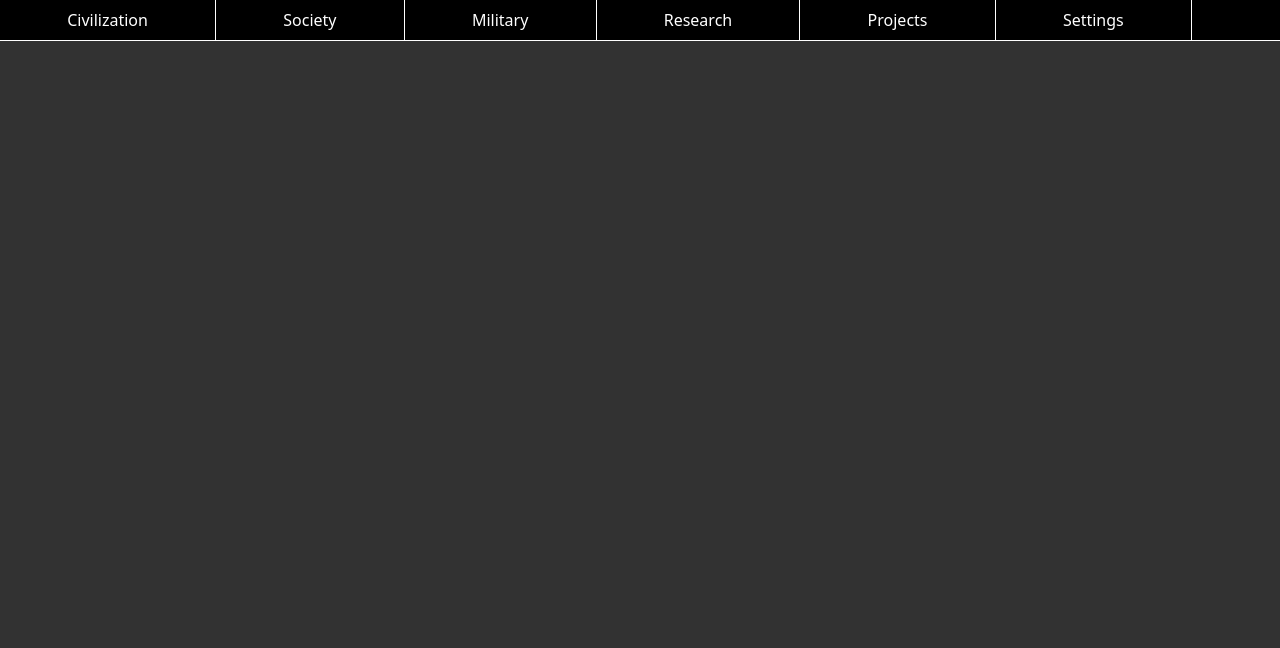
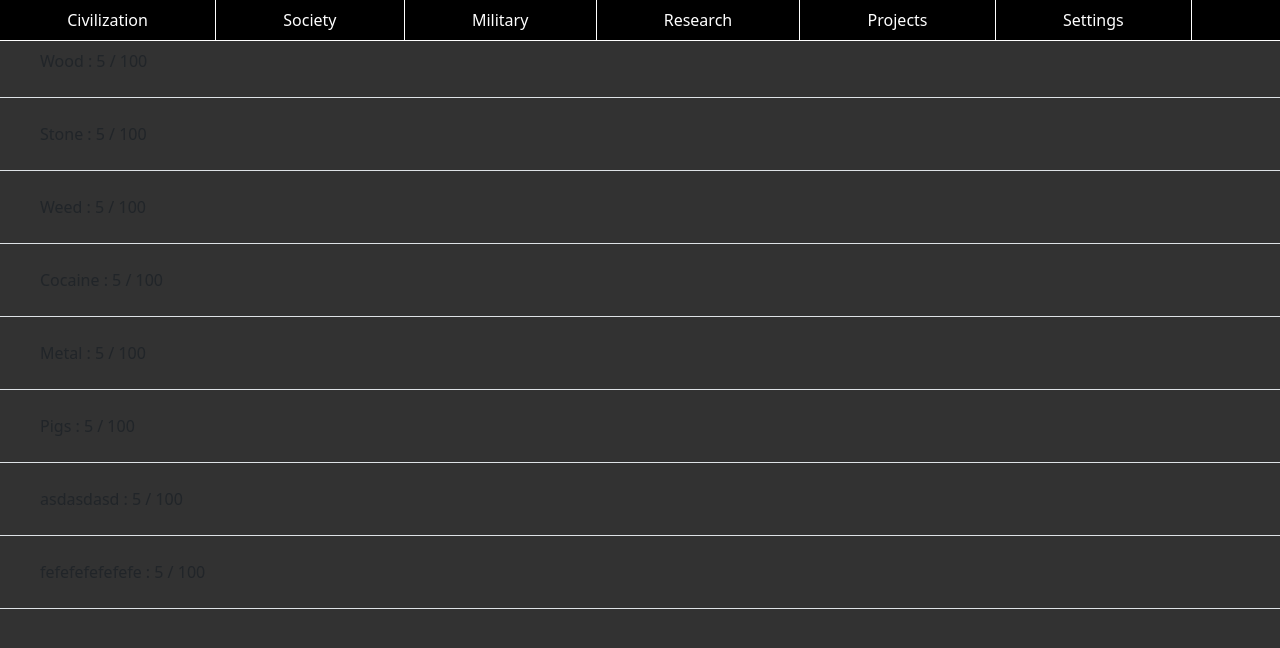
Before and after one commit to Korell0/projekt_civilization, a plain HTML site: page Game/Index.html at #!/Resources in a window 1280 px wide. Drawn offline with Linux system fonts and the light colour scheme.

Commit message:
resources

```diff
--- a/Game/Index.html
+++ b/Game/Index.html
@@ -31,7 +31,7 @@
       </ul>
 
 
-      <section ng-include="'/Game/Views/Resources.html'"></section>
+      <section ng-include="'Views/Resources.html'"></section>
       <section ng-view>
       </section>
 </body>
--- a/Game/Views/Resources.html
+++ b/Game/Views/Resources.html
@@ -1,6 +1,6 @@
 
-<div class="container-fluid">
-    <div class="row" ng-controller="ResourceCtrl" ng-repeat="resource in demoresources">
+<div class="container-fluid" ng-controller="ResourceCtrl">
+    <div class="row"  ng-repeat="resource in demoresources">
         <table class="table table-bg-light col-md-4">
             <tr>
                 <td>
```
